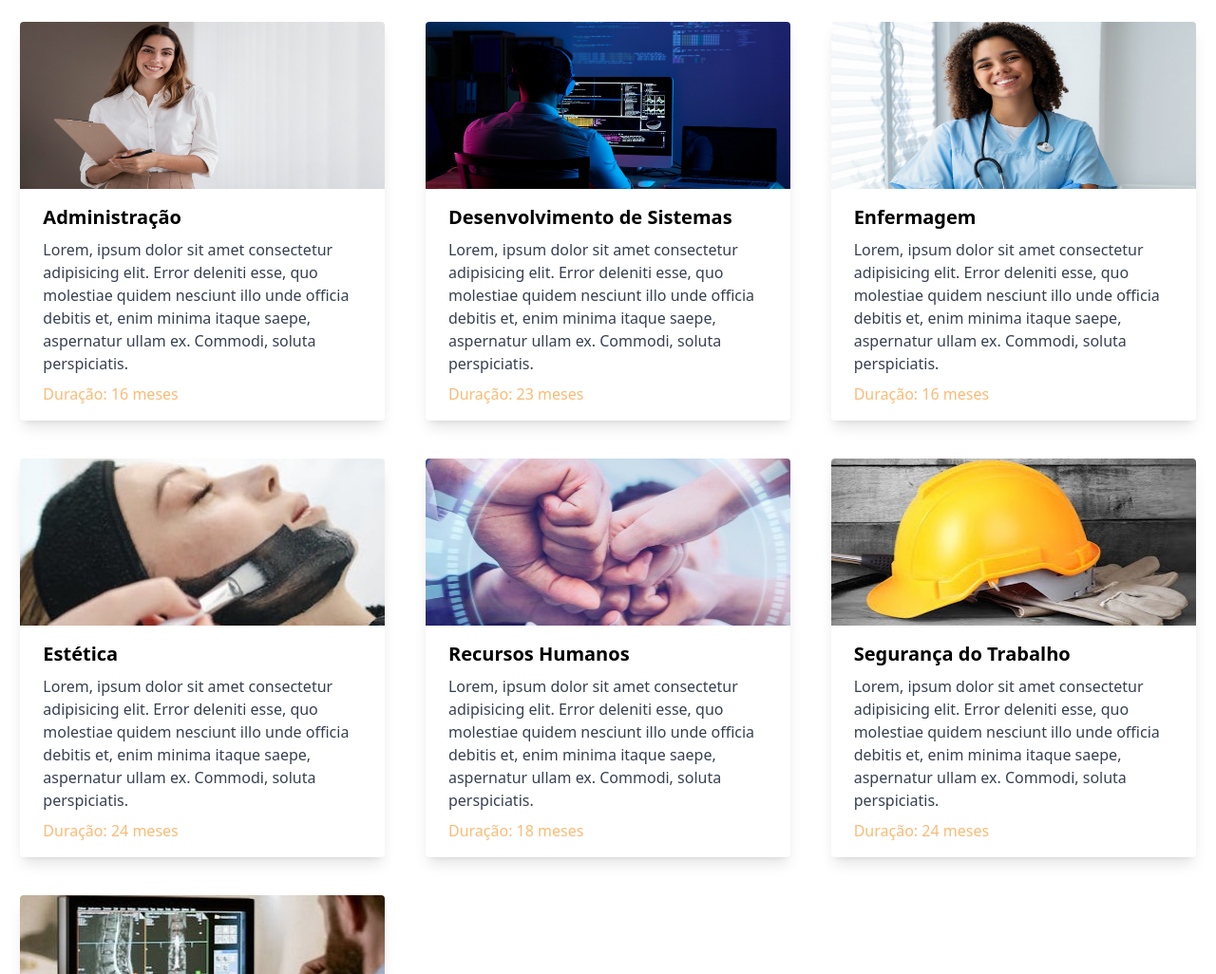
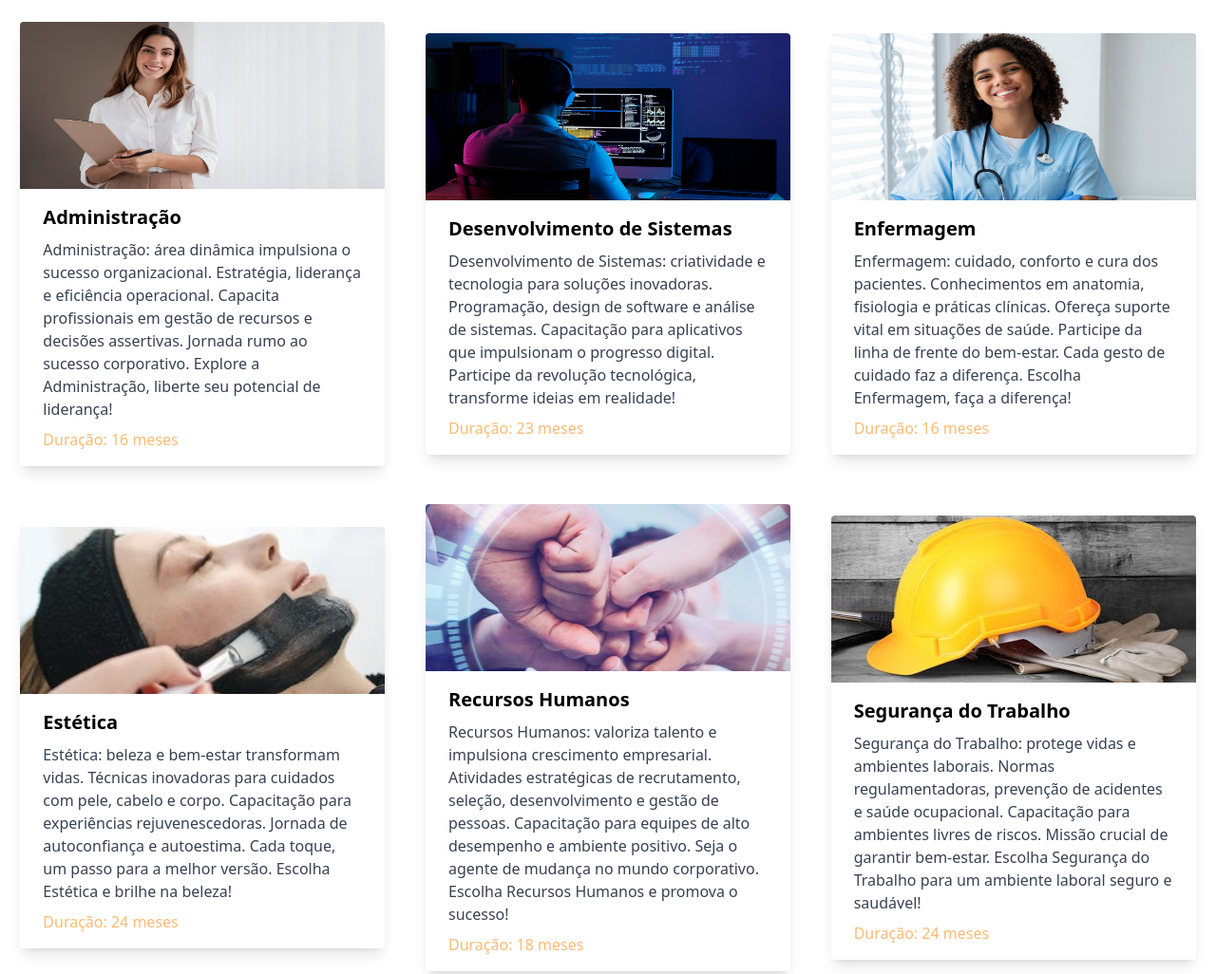
Before and after one commit to 4youchatbot/4you_chatbot, a website: page index.html in a window 1280 px wide. Shown: the part 689-1715 px from the top of the page at 95% size. Drawn offline with nearby package versions, Linux system fonts and the light colour scheme.

Commit message:
text fix

```diff
--- a/index.html
+++ b/index.html
@@ -53,7 +53,7 @@
           <div class="px-6 py-4">
             <div class="font-bold text-xl mb-2">Administração</div>
             <p class="text-gray-700 text-base">
-              Lorem, ipsum dolor sit amet consectetur adipisicing elit. Error deleniti esse, quo molestiae quidem nesciunt illo unde officia debitis et, enim minima itaque saepe, aspernatur ullam ex. Commodi, soluta perspiciatis.
+              Administração: área dinâmica impulsiona o sucesso organizacional. Estratégia, liderança e eficiência operacional. Capacita profissionais em gestão de recursos e decisões assertivas. Jornada rumo ao sucesso corporativo. Explore a Administração, liberte seu potencial de liderança!
             </p>
             <p class="text-orange-300 text-base pt-2">
               Duração: 16 meses
@@ -69,7 +69,7 @@
           <div class="px-6 py-4">
             <div class="font-bold text-xl mb-2">Desenvolvimento de Sistemas</div>
             <p class="text-gray-700 text-base">
-              Lorem, ipsum dolor sit amet consectetur adipisicing elit. Error deleniti esse, quo molestiae quidem nesciunt illo unde officia debitis et, enim minima itaque saepe, aspernatur ullam ex. Commodi, soluta perspiciatis.
+              Desenvolvimento de Sistemas: criatividade e tecnologia para soluções inovadoras. Programação, design de software e análise de sistemas. Capacitação para aplicativos que impulsionam o progresso digital. Participe da revolução tecnológica, transforme ideias em realidade!
             </p>
             <p class="text-orange-300 text-base pt-2">
               Duração: 23 meses
@@ -85,8 +85,7 @@
           <div class="px-6 py-4">
             <div class="font-bold text-xl mb-2">Enfermagem</div>
             <p class="text-gray-700 text-base">
-              Lorem, ipsum dolor sit amet consectetur adipisicing elit. Error deleniti esse, quo molestiae quidem nesciunt illo unde officia debitis et, enim minima itaque saepe, aspernatur ullam ex. Commodi, soluta perspiciatis.
-            </p>
+              Enfermagem: cuidado, conforto e cura dos pacientes. Conhecimentos em anatomia, fisiologia e práticas clínicas. Ofereça suporte vital em situações de saúde. Participe da linha de frente do bem-estar. Cada gesto de cuidado faz a diferença. Escolha Enfermagem, faça a diferença!
             <p class="text-orange-300 text-base pt-2">
               Duração: 16 meses
             </p>
@@ -101,7 +100,7 @@
           <div class="px-6 py-4">
             <div class="font-bold text-xl mb-2">Estética</div>
             <p class="text-gray-700 text-base">
-              Lorem, ipsum dolor sit amet consectetur adipisicing elit. Error deleniti esse, quo molestiae quidem nesciunt illo unde officia debitis et, enim minima itaque saepe, aspernatur ullam ex. Commodi, soluta perspiciatis.
+              Estética: beleza e bem-estar transformam vidas. Técnicas inovadoras para cuidados com pele, cabelo e corpo. Capacitação para experiências rejuvenescedoras. Jornada de autoconfiança e autoestima. Cada toque, um passo para a melhor versão. Escolha Estética e brilhe na beleza!
             </p>
             <p class="text-orange-300 text-base pt-2">
               Duração: 24 meses
@@ -117,7 +116,7 @@
           <div class="px-6 py-4">
             <div class="font-bold text-xl mb-2">Recursos Humanos</div>
             <p class="text-gray-700 text-base">
-              Lorem, ipsum dolor sit amet consectetur adipisicing elit. Error deleniti esse, quo molestiae quidem nesciunt illo unde officia debitis et, enim minima itaque saepe, aspernatur ullam ex. Commodi, soluta perspiciatis.
+              Recursos Humanos: valoriza talento e impulsiona crescimento empresarial. Atividades estratégicas de recrutamento, seleção, desenvolvimento e gestão de pessoas. Capacitação para equipes de alto desempenho e ambiente positivo. Seja o agente de mudança no mundo corporativo. Escolha Recursos Humanos e promova o sucesso!
             </p>
             <p class="text-orange-300 text-base pt-2">
               Duração: 18 meses
@@ -133,8 +132,7 @@
           <div class="px-6 py-4">
             <div class="font-bold text-xl mb-2">Segurança do Trabalho</div>
             <p class="text-gray-700 text-base">
-              Lorem, ipsum dolor sit amet consectetur adipisicing elit. Error deleniti esse, quo molestiae quidem nesciunt illo unde officia debitis et, enim minima itaque saepe, aspernatur ullam ex. Commodi, soluta perspiciatis.
-            </p>
+             Segurança do Trabalho: protege vidas e ambientes laborais. Normas regulamentadoras, prevenção de acidentes e saúde ocupacional. Capacitação para ambientes livres de riscos. Missão crucial de garantir bem-estar. Escolha Segurança do Trabalho para um ambiente laboral seguro e saudável!
             <p class="text-orange-300 text-base pt-2">
               Duração: 24 meses
             </p>
@@ -149,7 +147,7 @@
           <div class="px-6 py-4">
             <div class="font-bold text-xl mb-2">Radiologia</div>
             <p class="text-gray-700 text-base">
-              Lorem, ipsum dolor sit amet consectetur adipisicing elit. Error deleniti esse, quo molestiae quidem nesciunt illo unde officia debitis et, enim minima itaque saepe, aspernatur ullam ex. Commodi, soluta perspiciatis.
+              Radiologia: ciência e tecnologia revelam mistérios do corpo humano. Técnicas avançadas de imagem, diagnóstico e tratamento. Papel crucial na saúde dos pacientes. Jornada de descobertas e precisão. Cada imagem, peça fundamental na medicina. Escolha Radiologia para um futuro mais saudável!
             </p>
             <p class="text-orange-300 text-base pt-2">
               Duração: 24 meses
```
